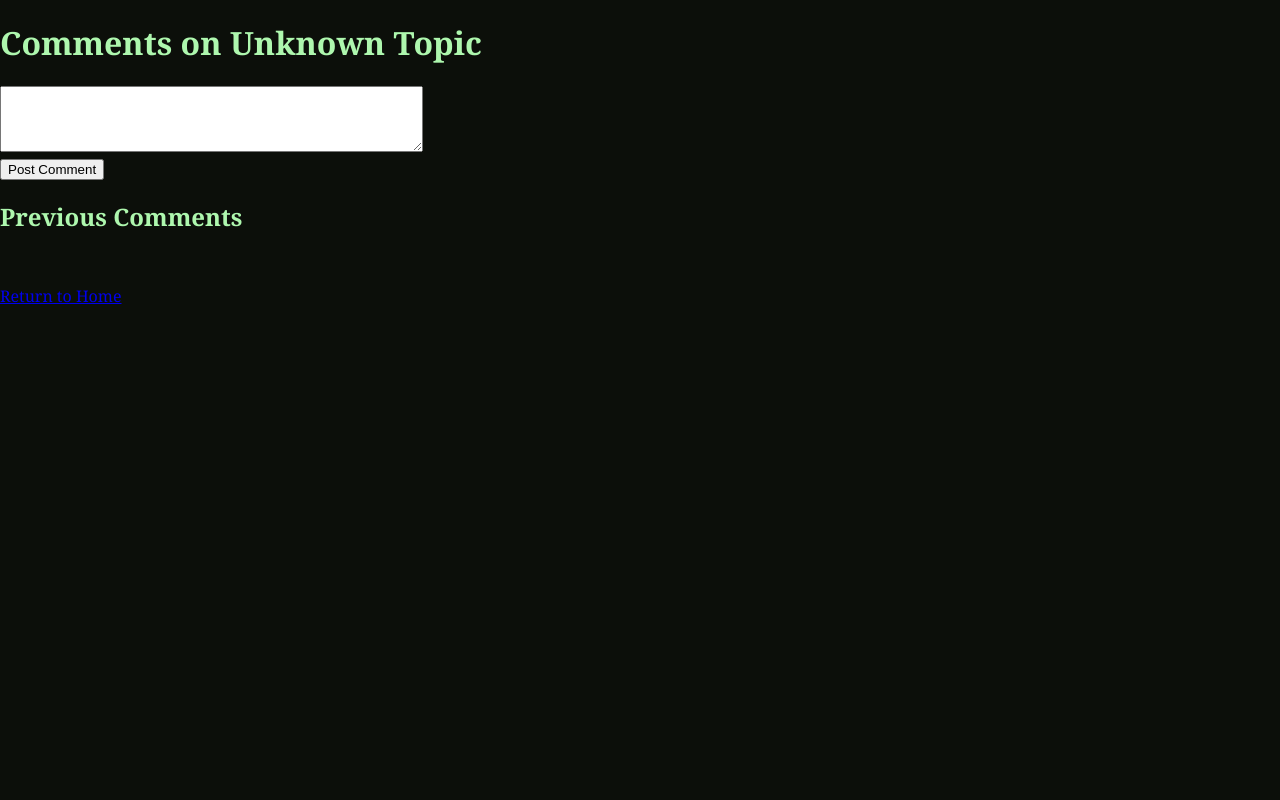
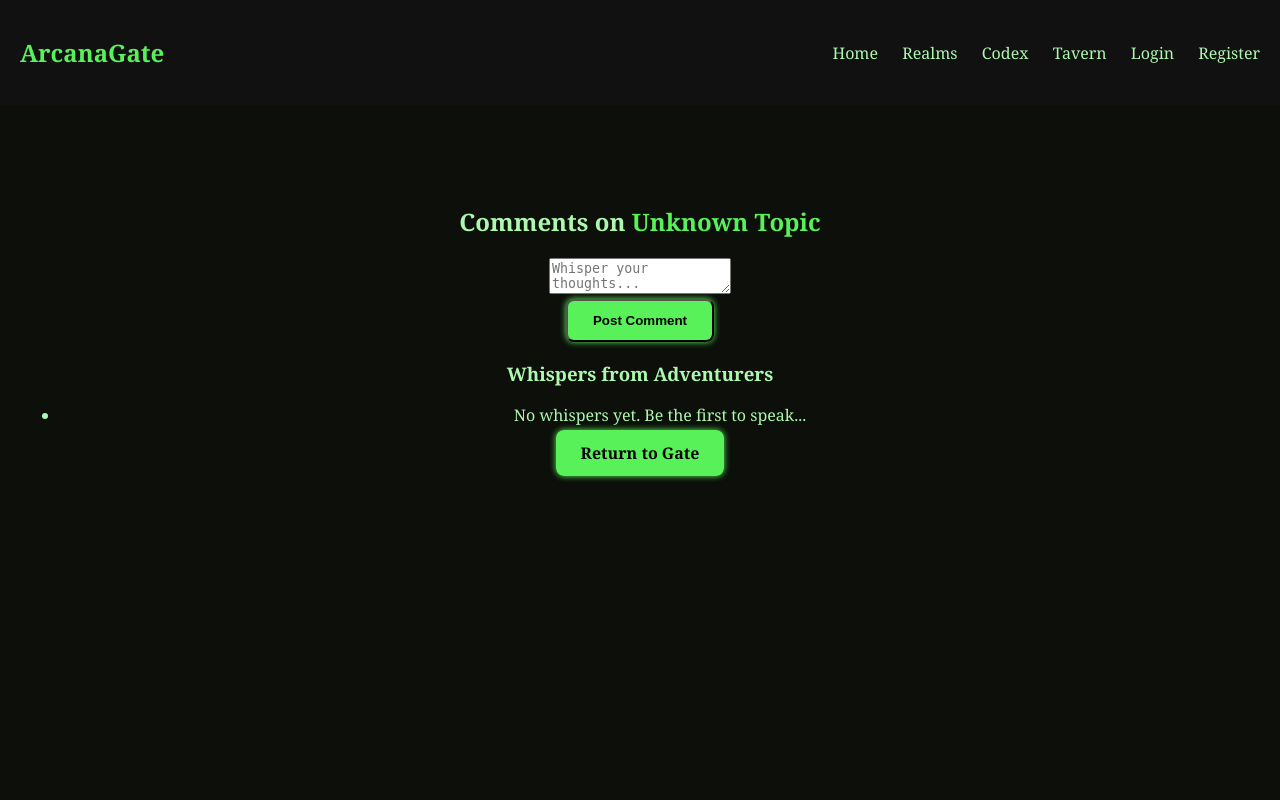
Before and after one commit to Dino-code94/ArcanaGate-Project, a Flask app: page /comment in a window 1280 px wide. Run offline with Flask 3, Linux system fonts and the light colour scheme; data comes from the database, SQL or seed files in the repository.

Commit message:
Improve comment.html layout and text: styled structure, immersive placeholder, and themed headings

```diff
--- a/templates/comment.html
+++ b/templates/comment.html
@@ -2,26 +2,50 @@
 <html>
 
 <head>
-  <title>Comment on {{ topic }}</title>
+  <title>Comments - ArcanaGate</title>
   <link rel="stylesheet" href="{{ url_for('static', filename='style.css') }}">
 </head>
 
 <body>
-  <h1>Comments on {{ topic }}</h1>
 
+  <header>
+    <h1 class="logo">ArcanaGate</h1>
+    <nav>
+      <a href="/">Home</a>
+      <a href="/realms">Realms</a>
+      <a href="/codex">Codex</a>
+      <a href="/tavern">Tavern</a>
+      {% if session.get('username') %}
+      <a href="/logout">Logout</a>
+      {% else %}
+      <a href="/login">Login</a>
+      <a href="/register">Register</a>
+      {% endif %}
+    </nav>
+  </header>
+
+  <main class="comment-section">
+    <h2>Comments on <span style="color:#59f159">{{ topic }}</span></h2>
+
+    <!-- Comment Form -->
     <form method="POST">
-    <textarea name="content" rows="4" cols="50" required></textarea><br>
-    <button type="submit">Post Comment</button>
+      <textarea name="content" placeholder="Whisper your thoughts..." required></textarea><br>
+      <button type="submit" class="btn">Post Comment</button>
     </form>
 
-  <h2>Previous Comments</h2>
-  <ul>
+    <!-- Display Comments -->
+    <h3>Whispers from Adventurers</h3>
+    <ul class="comment-list">
       {% for comment in comments %}
       <li><strong>{{ comment.user }}:</strong> {{ comment.content }}</li>
+      {% else %}
+      <li>No whispers yet. Be the first to speak...</li>
       {% endfor %}
     </ul>
 
-  <a href="/">Return to Home</a>
+    <p><a href="/" class="btn">Return to Gate</a></p>
+  </main>
+
 </body>
 
 </html>
```
Lines whose indentation alone changed are shown as unchanged.
